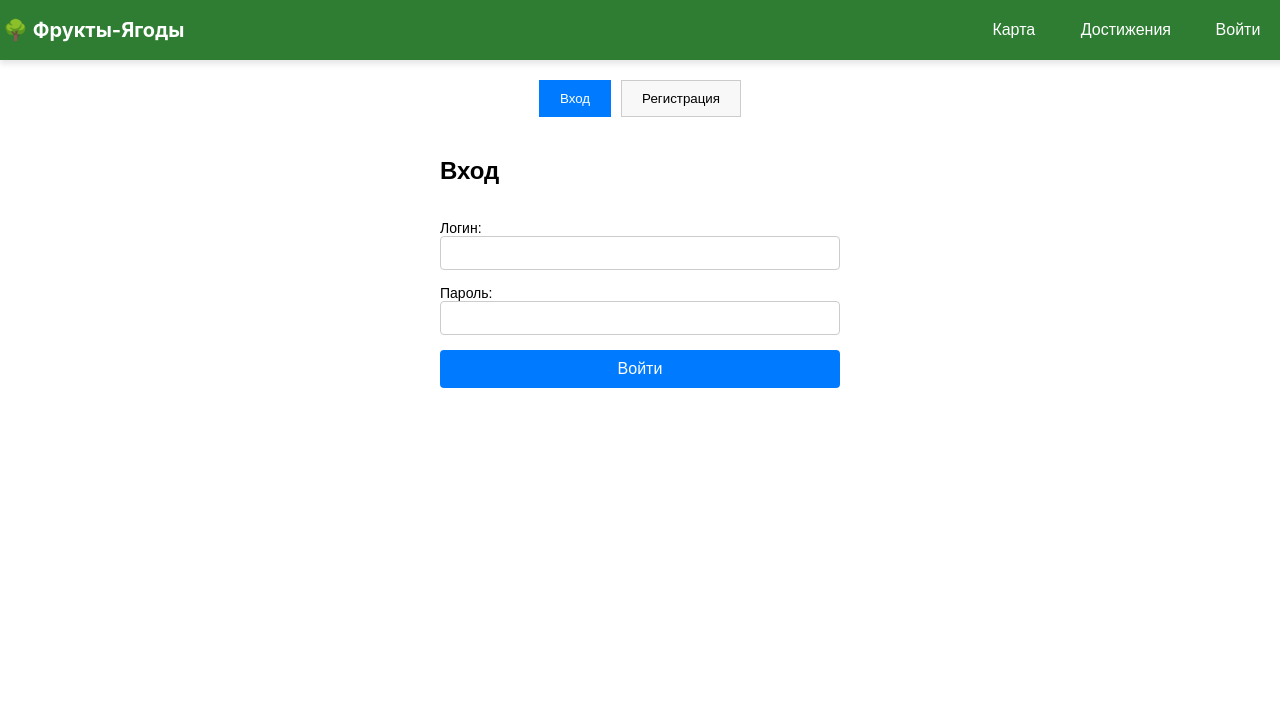
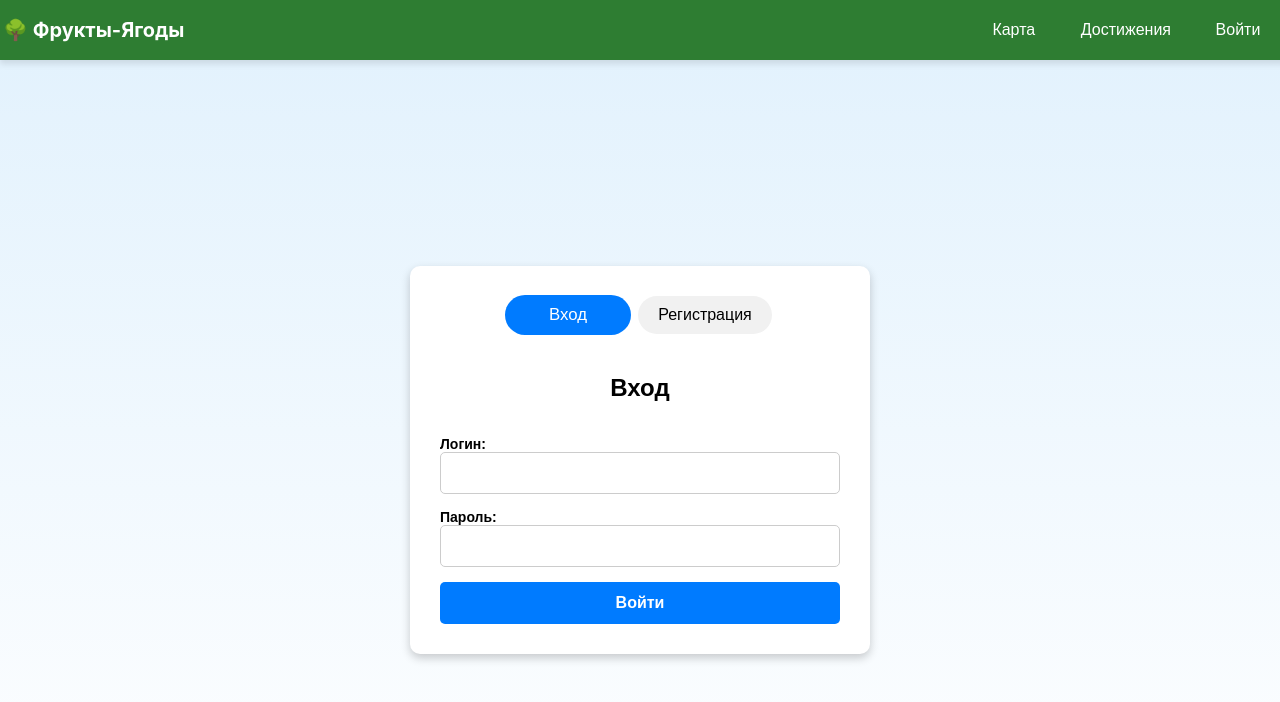
Before and after one commit to gm116/fruitsBerries, a React (Create React App) app in the folder frontend/: page /auth in a window 1280 px wide. Shown: the top 702 px of the page. Built offline with nearby package versions, Linux system fonts and the light colour scheme.

Commit message:
update: формы логина/регистрации

```diff
--- a/frontend/src/components/Auth/AuthPage.css
+++ b/frontend/src/components/Auth/AuthPage.css
@@ -1,33 +1,48 @@
 .auth-page {
     display: flex;
-  flex-direction: column;
+    justify-content: center;
     align-items: center;
-  padding: 20px;
+    height: 100vh;
+    background: linear-gradient(to bottom, #e3f2fd, #ffffff); /* Мягкий градиент */
     font-family: Arial, sans-serif;
+}
+
+.auth-container {
+    background: white;
+    padding: 30px;
+    border-radius: 10px;
+    box-shadow: 0 4px 10px rgba(0, 0, 0, 0.2);
+    width: 100%;
+    max-width: 400px;
+    text-align: center;
 }
 
 .auth-tabs {
     display: flex;
+    justify-content: center;
     gap: 10px;
     margin-bottom: 20px;
 }
 
 .tab {
     padding: 10px 20px;
-  border: 1px solid #ccc;
+    border: none;
     cursor: pointer;
-  background-color: #f8f8f8;
+    background: #f1f1f1;
+    border-radius: 20px;
+    font-size: 16px;
+    transition: background 0.3s ease, transform 0.2s ease;
+    min-width: 120px;
 }
 
 .tab.active {
-  background-color: #007bff;
+    background: #007bff;
     color: white;
     border-color: #007bff;
+    transform: scale(1.05);
 }
 
 .auth-form {
-  width: 100%;
-  max-width: 400px;
     display: flex;
     flex-direction: column;
     gap: 15px;
@@ -37,25 +52,37 @@
     display: flex;
     flex-direction: column;
     font-size: 14px;
+    text-align: left;
+    font-weight: bold;
 }
 
 .auth-form input {
-  padding: 8px;
+    padding: 12px;
     font-size: 14px;
     border: 1px solid #ccc;
-  border-radius: 4px;
+    border-radius: 5px;
+    transition: all 0.3s ease;
+    box-sizing: border-box;
+}
+
+.auth-form input:focus {
+    border-color: #007bff;
+    box-shadow: 0 0 8px rgba(0, 123, 255, 0.4);
 }
 
 .auth-form button {
-  padding: 10px;
+    padding: 12px;
     font-size: 16px;
+    font-weight: bold;
     background-color: #007bff;
     color: white;
     border: none;
-  border-radius: 4px;
+    border-radius: 5px;
     cursor: pointer;
+    transition: background 0.3s ease, transform 0.2s ease;
 }
 
 .auth-form button:hover {
     background-color: #0056b3;
+    transform: scale(1.05);
 }
--- a/frontend/src/components/Auth/AuthPage.jsx
+++ b/frontend/src/components/Auth/AuthPage.jsx
@@ -1,4 +1,4 @@
-import React, { useState } from "react";
+import React, {useState} from "react";
 import LoginForm from "./LoginForm";
 import RegisterForm from "./RegisterForm";
 import "./AuthPage.css";
@@ -8,6 +8,7 @@ const AuthPage = () => {
 
     return (
         <div className="auth-page">
+            <div className="auth-container">
                 <div className="auth-tabs">
                     <button
                         className={`tab ${isLogin ? "active" : ""}`}
@@ -23,7 +24,8 @@ const AuthPage = () => {
                     </button>
                 </div>
                 <div className="auth-form">
-        {isLogin ? <LoginForm /> : <RegisterForm />}
+                    {isLogin ? <LoginForm/> : <RegisterForm/>}
+                </div>
             </div>
         </div>
     );
```
Lines whose indentation alone changed are shown as unchanged.
